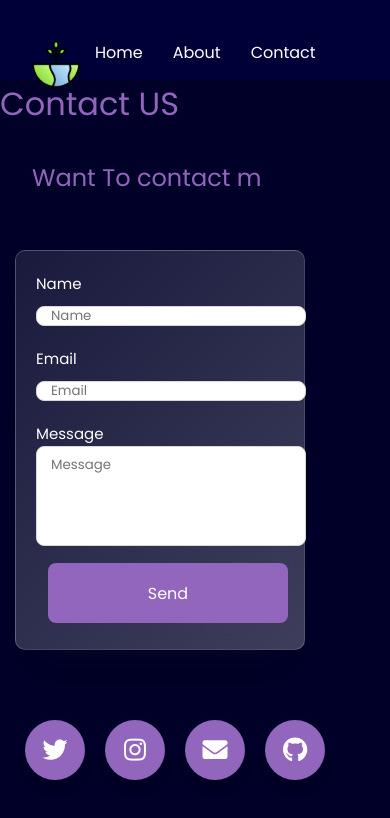
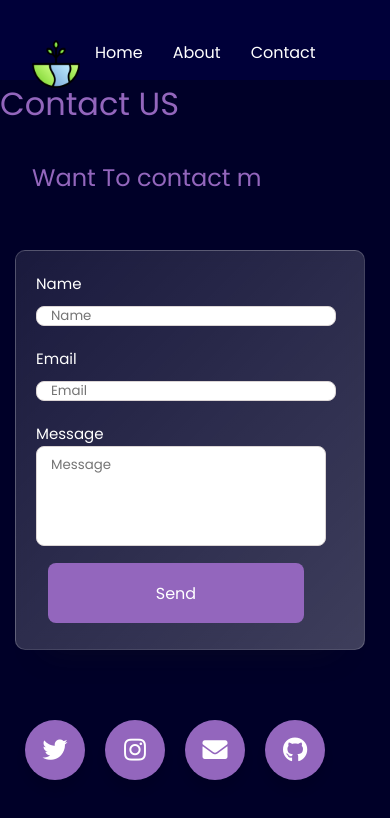
Before and after one commit to abhijeet141/CropForesight-FrontEnd, a React (Create React App) app: page /contact in a window 390 px wide. Shown: the top 818 px of the page. Built offline with nearby package versions, Linux system fonts and the light colour scheme.

Commit message:
Added hover effect on every button and fix Contact form on mobile view

```diff
--- a/src/components/about.css
+++ b/src/components/about.css
@@ -82,6 +82,10 @@ h3{
     font-style: bold;
     color: rgb(147, 102, 189);
 }
+.abt:hover{
+    box-shadow: 0 0 10px 0 #9864c9 inset, 0 0 20px 2px #9864c9;
+    border: 3px solid #9864c9;
+}
 
 @media only screen and (max-width: 850px){
     .aboutMain{
--- a/src/components/about.js
+++ b/src/components/about.js
@@ -53,7 +53,7 @@ const About = () => {
                                 Scalable backend powered by FastAPI for quick data processing.</li>
                         </ul>
 
-                        <button onClick={handleClick} >Get In Touch</button>
+                        <button className="abt" onClick={handleClick} >Get In Touch</button>
 
                     </div>
                     <div className="right">
--- a/src/components/contact.css
+++ b/src/components/contact.css
@@ -67,6 +67,10 @@ body,html{
     background-color: rgb(147, 102, 189);
     color: #fff;
     cursor: pointer;
+  }
+  .btn:hover{
+    box-shadow: 0 0 10px 0 #9864c9 inset, 0 0 20px 2px #9864c9;
+    border: 3px solid #9864c9;
   }
 .contact{
     font-weight: 300;
@@ -196,7 +200,7 @@ body,html{
 }
 
   .form{
-    width: 290px;
+    width: 350px;
     height: 400px;
     position: absolute;
     left: 15px;
@@ -213,16 +217,16 @@ body,html{
   }
   .form input{
     height: 20px;
-    width: 270px;
+    width: 300px;
   }
   .form button{
-    width: 15rem;
+    width: 16rem;
     position: absolute;
     bottom: 1rem;
     left: 2rem;
   }
   .form textarea{
-    width: 270px;
+    width: 290px;
   }
   .tag{
     top: 10rem;
```
Also changed, not shown: 1 other file (tests, documents, lock files or other folders).
